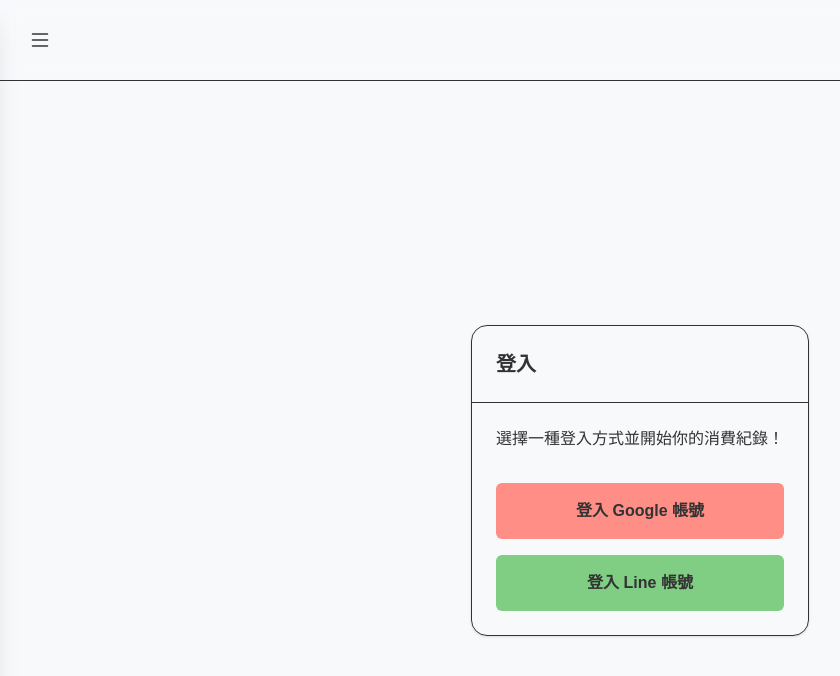
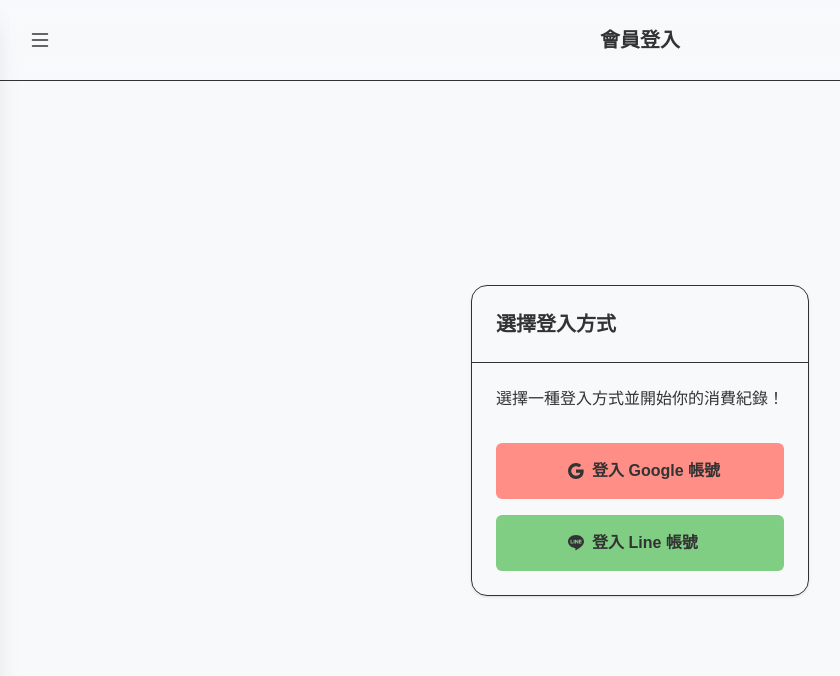
Before and after one commit to KW-Yeh/SpendingTracker, a Next.js app in the folder my-app/: page /login in a window 1280 px wide. Shown: the top 676 px of the page, without its empty margins (0-840 px from the left). Built offline with nearby package versions, Linux system fonts and the light colour scheme; no server answers.

Commit message:
Adjust UI

```diff
--- a/my-app/src/app/login/page.tsx
+++ b/my-app/src/app/login/page.tsx
@@ -1,4 +1,6 @@
 import { auth, signIn } from '@/auth';
+import { GoogleIcon } from '@/components/icons/GoogleIcon';
+import { LineIcon } from '@/components/icons/LineIcon';
 import { redirect } from 'next/navigation';
 
 export default async function Home() {
@@ -16,22 +18,30 @@
   if (session?.user) redirect('/');
 
   return (
-    <div className="mx-auto mt-20 flex w-full max-w-96 flex-1 flex-col items-center justify-center gap-6">
+    <div className="mx-auto flex w-full max-w-96 flex-1 flex-col items-center justify-center gap-6">
       <div className="divide-y divide-text rounded-2xl border border-solid border-text shadow">
-        <h1 className="p-6 text-xl font-bold">登入</h1>
+        <h1 className="p-6 text-xl font-bold">選擇登入方式</h1>
         <div className="flex w-full flex-col items-center gap-4 p-6">
           <p className="mb-4">選擇一種登入方式並開始你的消費紀錄！</p>
           <button
             onClick={handleLoginGoogle}
-            className="w-full rounded-md bg-red-300 px-6 py-4 font-bold"
+            className="grid w-full grid-cols-3 gap-2 rounded-md bg-red-300 py-4 pl-6 pr-14 font-bold transition-colors hover:bg-red-200"
           >
-            登入 Google 帳號
+            <span className="col-span-1 flex h-full items-center justify-end">
+              <GoogleIcon className="size-4" />
+            </span>
+            <span className="col-span-2 h-full text-start">
+              登入 Google 帳號
+            </span>
           </button>
           <button
             onClick={handleLoginLine}
-            className="w-full rounded-md bg-green-300 px-6 py-4 font-bold"
+            className="grid w-full grid-cols-3 gap-2 rounded-md bg-green-300 py-4 pl-6 pr-14 font-bold transition-colors hover:bg-green-200"
           >
-            登入 Line 帳號
+            <span className="col-span-1 flex h-full items-center justify-end">
+              <LineIcon className="size-4" />
+            </span>
+            <span className="col-span-2 h-full text-start">登入 Line 帳號</span>
           </button>
         </div>
       </div>
--- /dev/null
+++ b/my-app/src/components/icons/GoogleIcon.tsx
@@ -0,0 +1,17 @@
+import { HTMLAttributes } from 'react';
+
+export const GoogleIcon = (props: HTMLAttributes<HTMLOrSVGElement>) => {
+  return (
+    <svg
+      xmlns="http://www.w3.org/2000/svg"
+      width="16"
+      height="16"
+      fill="currentColor"
+      className="bi bi-google"
+      viewBox="0 0 16 16"
+      {...props}
+    >
+      <path d="M15.545 6.558a9.4 9.4 0 0 1 .139 1.626c0 2.434-.87 4.492-2.384 5.885h.002C11.978 15.292 10.158 16 8 16A8 8 0 1 1 8 0a7.7 7.7 0 0 1 5.352 2.082l-2.284 2.284A4.35 4.35 0 0 0 8 3.166c-2.087 0-3.86 1.408-4.492 3.304a4.8 4.8 0 0 0 0 3.063h.003c.635 1.893 2.405 3.301 4.492 3.301 1.078 0 2.004-.276 2.722-.764h-.003a3.7 3.7 0 0 0 1.599-2.431H8v-3.08z" />
+    </svg>
+  );
+};
--- /dev/null
+++ b/my-app/src/components/icons/LineIcon.tsx
@@ -0,0 +1,17 @@
+import { HTMLAttributes } from 'react';
+
+export const LineIcon = (props: HTMLAttributes<HTMLOrSVGElement>) => {
+  return (
+    <svg
+      xmlns="http://www.w3.org/2000/svg"
+      width="16"
+      height="16"
+      fill="currentColor"
+      className="bi bi-line"
+      viewBox="0 0 16 16"
+      {...props}
+    >
+      <path d="M8 0c4.411 0 8 2.912 8 6.492 0 1.433-.555 2.723-1.715 3.994-1.678 1.932-5.431 4.285-6.285 4.645-.83.35-.734-.197-.696-.413l.003-.018.114-.685c.027-.204.055-.521-.026-.723-.09-.223-.444-.339-.704-.395C2.846 12.39 0 9.701 0 6.492 0 2.912 3.59 0 8 0M5.022 7.686H3.497V4.918a.156.156 0 0 0-.155-.156H2.78a.156.156 0 0 0-.156.156v3.486c0 .041.017.08.044.107v.001l.002.002.002.002a.15.15 0 0 0 .108.043h2.242c.086 0 .155-.07.155-.156v-.56a.156.156 0 0 0-.155-.157m.791-2.924a.156.156 0 0 0-.156.156v3.486c0 .086.07.155.156.155h.562c.086 0 .155-.07.155-.155V4.918a.156.156 0 0 0-.155-.156zm3.863 0a.156.156 0 0 0-.156.156v2.07L7.923 4.832l-.013-.015v-.001l-.01-.01-.003-.003-.011-.009h-.001L7.88 4.79l-.003-.002-.005-.003-.008-.005h-.002l-.003-.002-.01-.004-.004-.002-.01-.003h-.002l-.003-.001-.009-.002h-.006l-.003-.001h-.004l-.002-.001h-.574a.156.156 0 0 0-.156.155v3.486c0 .086.07.155.156.155h.56c.087 0 .157-.07.157-.155v-2.07l1.6 2.16a.2.2 0 0 0 .039.038l.001.001.01.006.004.002.008.004.007.003.005.002.01.003h.003a.2.2 0 0 0 .04.006h.56c.087 0 .157-.07.157-.155V4.918a.156.156 0 0 0-.156-.156zm3.815.717v-.56a.156.156 0 0 0-.155-.157h-2.242a.16.16 0 0 0-.108.044h-.001l-.001.002-.002.003a.16.16 0 0 0-.044.107v3.486c0 .041.017.08.044.107l.002.003.002.002a.16.16 0 0 0 .108.043h2.242c.086 0 .155-.07.155-.156v-.56a.156.156 0 0 0-.155-.157H11.81v-.589h1.525c.086 0 .155-.07.155-.156v-.56a.156.156 0 0 0-.155-.157H11.81v-.589h1.525c.086 0 .155-.07.155-.156Z" />
+    </svg>
+  );
+};
--- a/my-app/src/composites/Account.tsx
+++ b/my-app/src/composites/Account.tsx
@@ -2,12 +2,19 @@
 import Image from 'next/image';
 import Link from 'next/link';
 
-export const Account = ({ session }: { session: Session | null }) => {
+export const Account = ({
+  session,
+  onClose,
+}: {
+  session: Session | null;
+  onClose: () => void;
+}) => {
   if (!session?.user) {
     return (
       <div className="mb-6 flex flex-col items-center">
         <Link
           href="/login"
+          onClick={onClose}
           className="group relative mb-4 flex size-16 items-center justify-center rounded-full bg-gray-500 p-1 transition-colors hover:bg-gray-700 sm:size-20"
         >
           <span className="rounded-full text-center text-white opacity-0 transition-opacity group-hover:opacity-100">
--- a/my-app/src/composites/AsideMenu.tsx
+++ b/my-app/src/composites/AsideMenu.tsx
@@ -70,7 +70,7 @@
             <CloseIcon className="size-full" />
           </button>
         </div>
-        <Account session={session} />
+        <Account session={session} onClose={onClose} />
         <div className="flex w-full flex-1 flex-col items-center gap-2">
           {Object.keys(ROUTE_TITLE).map((path) => (
             <RouteButton
@@ -87,7 +87,10 @@
         </button>
         {session?.user && (
           <button
-            onClick={() => signOut()}
+            onClick={async () => {
+              await signOut();
+              onClose();
+            }}
             className="mt-2 flex w-full items-center justify-between rounded-md bg-red-200 px-6 py-3 text-left text-sm font-semibold transition-colors hover:bg-red-300 sm:text-base"
           >
             登出
--- a/my-app/src/composites/Caption.tsx
+++ b/my-app/src/composites/Caption.tsx
@@ -6,7 +6,7 @@
     <div className="sticky left-0 top-0 z-40 w-full border-b border-solid border-text p-4 backdrop-blur sm:p-6">
       <div className="flex items-center">
         <MenuButton openAside={openAside} />
-        <div className="flex flex-1 justify-center">
+        <div className="flex flex-1 justify-center pr-8">
           <RouteTitle />
         </div>
       </div>
--- a/my-app/src/utils/constants.ts
+++ b/my-app/src/utils/constants.ts
@@ -2,6 +2,7 @@
   '/': '主畫面',
   '/list': '總表',
   '/budget': '儲蓄目標',
+  '/login': '會員登入',
 };
 
 export enum SpendingType {
```
